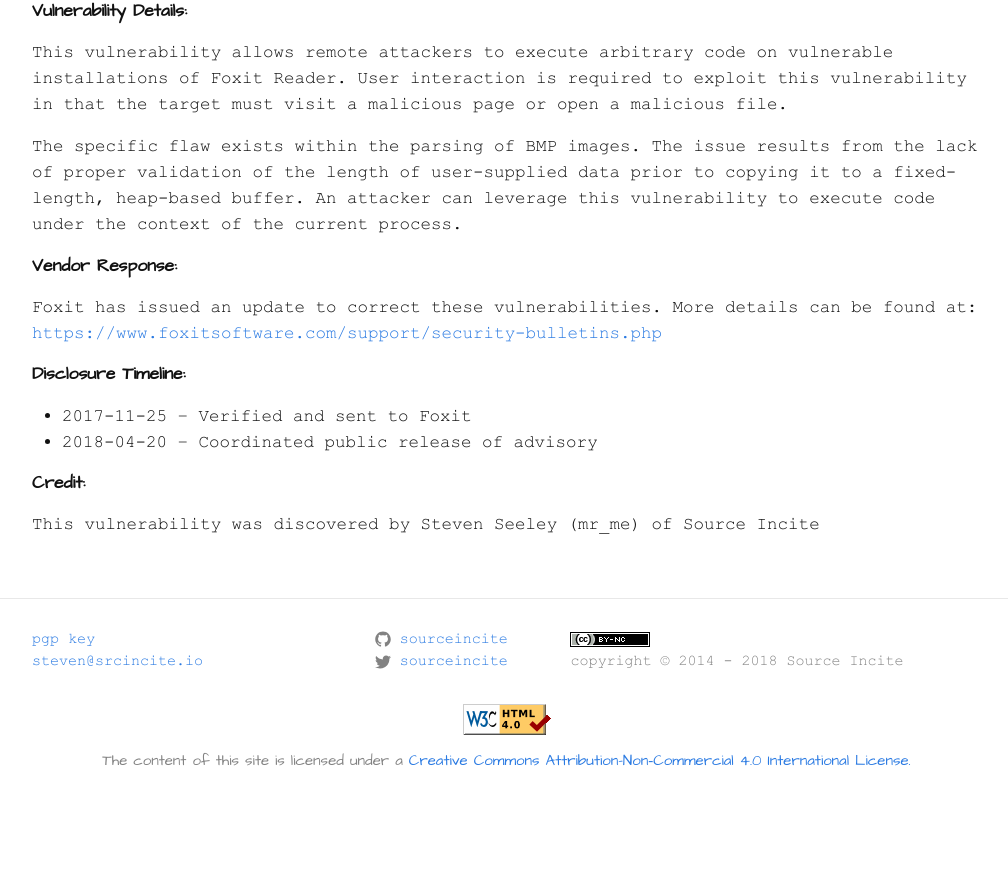
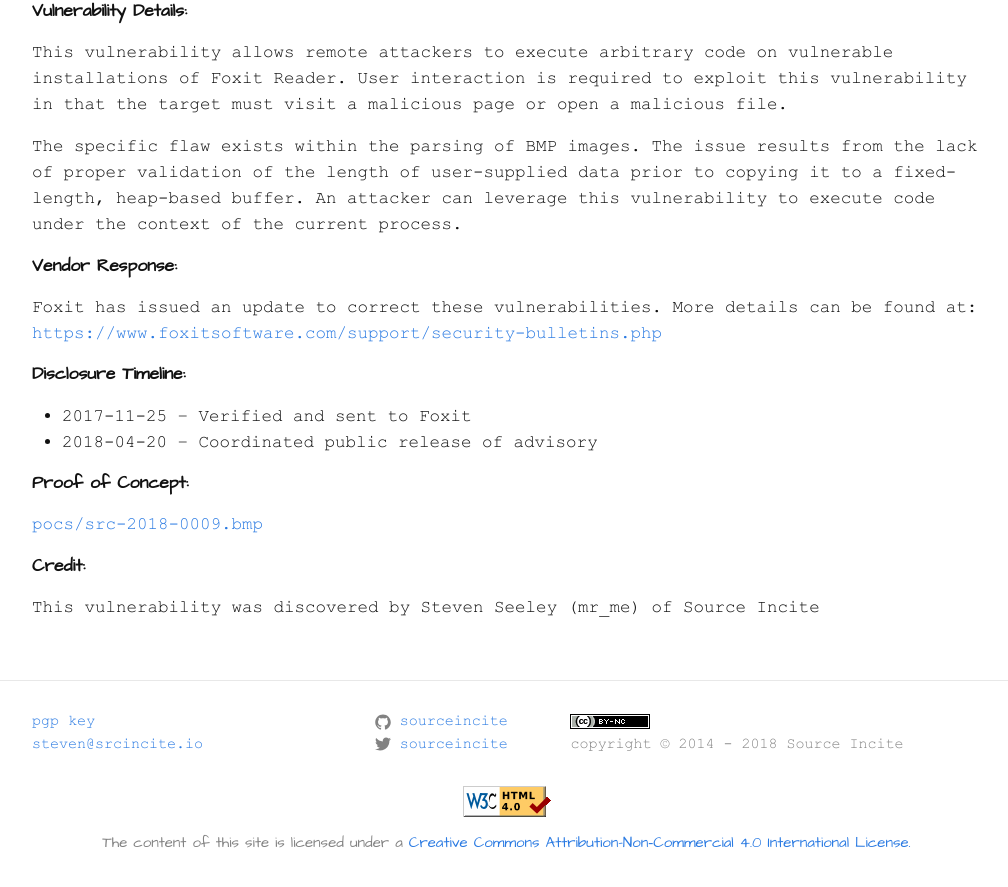
Before and after one commit to sourceincite/sourceincite.github.io, a Jekyll site: the page built from advisories/src-2018-0009.md, in a window 1280 px wide and 900 px high, scrolled down 584 px. Shown: the top 887 px of the window, without its empty margins (126-1134 px from the left). Built offline with Jekyll 4.4.1, drawn with Linux system fonts in a browser that asks for light colours; before the commit the page ends 1401 px from its top, so only the background shows below that.

Commit message:
added the poc

```diff
--- a/advisories/src-2018-0009.md
+++ b/advisories/src-2018-0009.md
@@ -16,7 +16,7 @@
 body: |
  <p class="cn" markdown="1">This vulnerability allows remote attackers to execute arbitrary code on vulnerable installations of Foxit Reader. User interaction is required to exploit this vulnerability in that the target must visit a malicious page or open a malicious file.</p>
  <p class="cn" markdown="1">The specific flaw exists within the parsing of BMP images. The issue results from the lack of proper validation of the length of user-supplied data prior to copying it to a fixed-length, heap-based buffer. An attacker can leverage this vulnerability to execute code under the context of the current process.</p>
-poc:
+poc: pocs/src-2018-0009.bmp
 ---
 
 <h4><b>{{page.id}} : {{page.atitle}}</b></h4>
```
Also changed, not shown: pocs/SRC-2018-0009.bmp (added).
